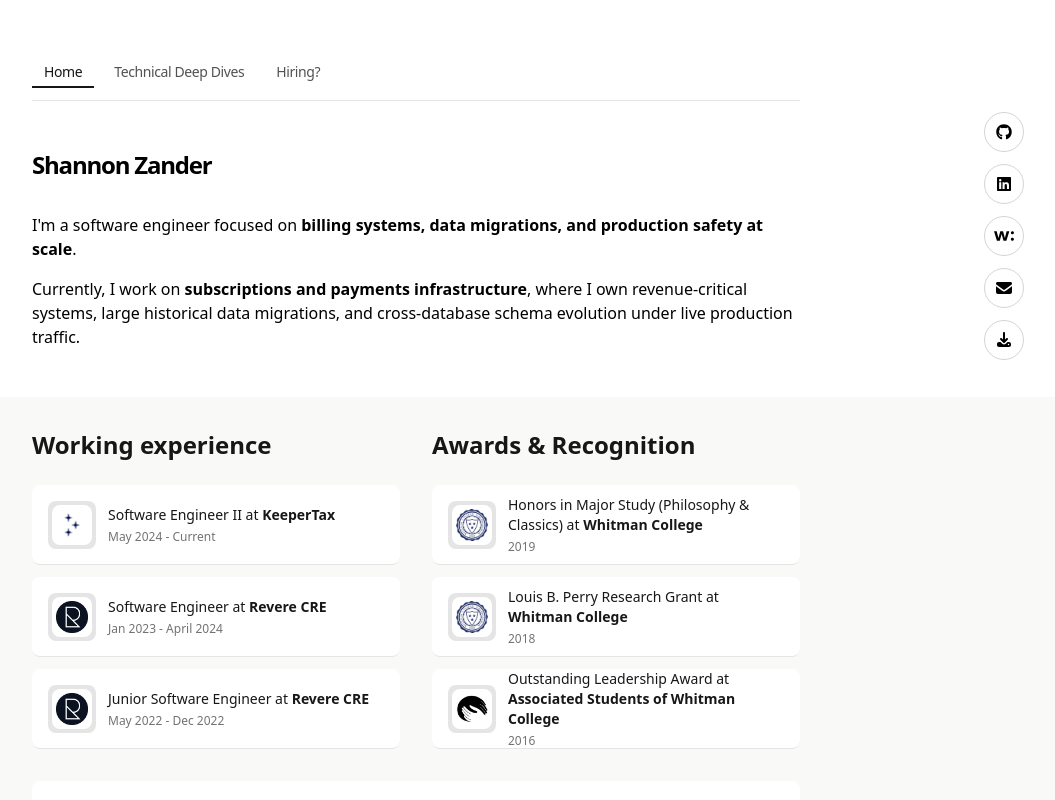
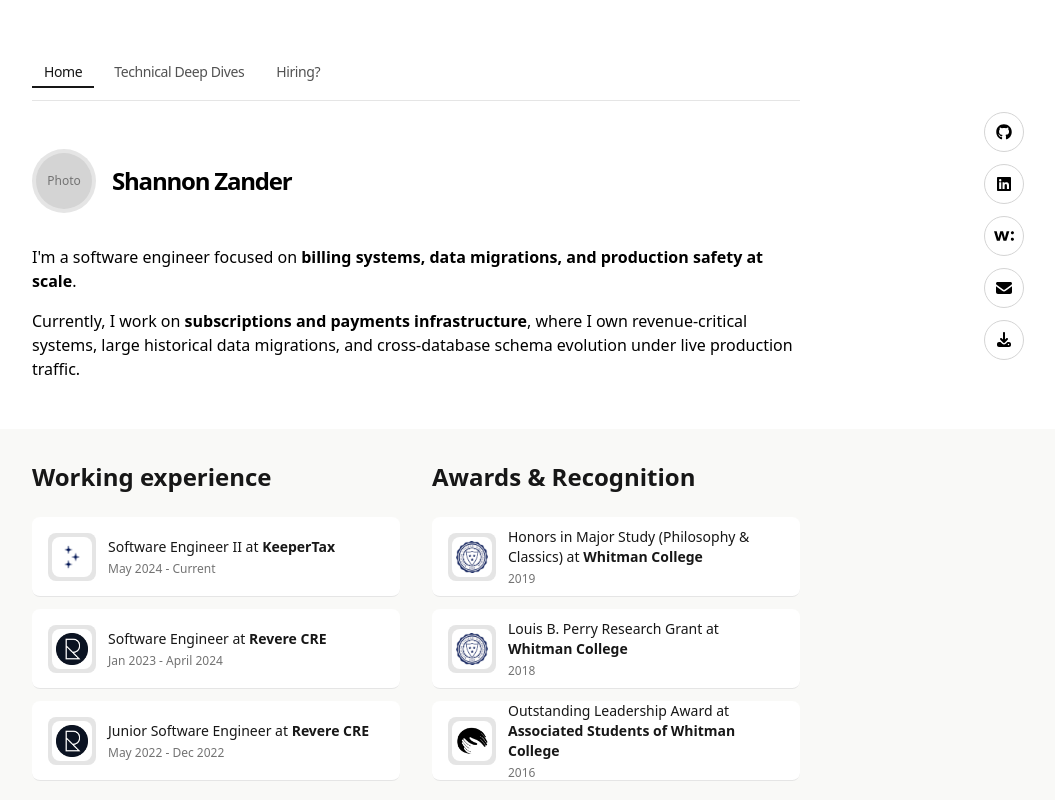
Before and after one commit to sezder/shannon-zander-personal-site, a Next.js app: page / in a window 1280 px wide. Shown: the top 800 px of the page, without its empty margins (224-1279 px from the left). Built offline with nearby package versions, Linux system fonts and the light colour scheme; no server answers.

Commit message:
Add placeholder for headshot

```diff
--- a/app/page.tsx
+++ b/app/page.tsx
@@ -72,9 +72,16 @@
     <>
       <section>
         <SectionContainer>
-          <h1 className="mb-8 text-2xl font-semibold tracking-tighter">
-            Shannon Zander
-          </h1>
+          <div className="flex items-center gap-4 mb-8">
+            <div className="w-16 h-16 rounded-full bg-neutral-200 dark:bg-neutral-800 flex items-center justify-center flex-shrink-0">
+              <div className="w-14 h-14 rounded-full bg-neutral-300 dark:bg-neutral-700 flex items-center justify-center">
+                <span className="text-neutral-500 dark:text-neutral-400 text-xs">Photo</span>
+              </div>
+            </div>
+            <h1 className="text-2xl font-semibold tracking-tighter">
+              Shannon Zander
+            </h1>
+          </div>
           <p className="mb-4">
             I'm a software engineer focused on <strong>billing systems, data migrations, and production safety at scale</strong>.
           </p>
```
